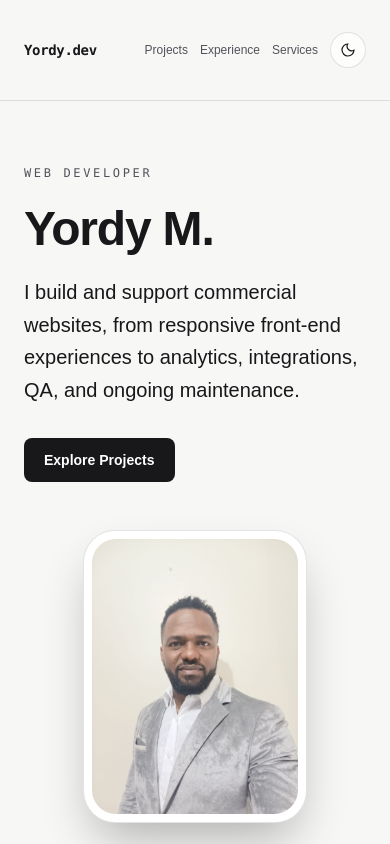
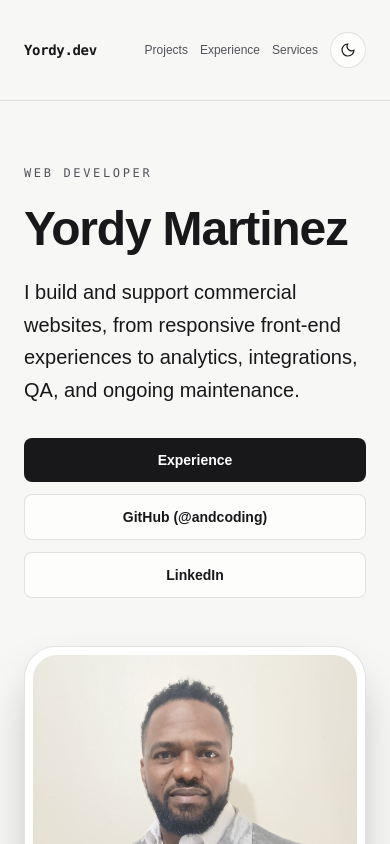
Before and after one commit to andcoding/My-Portfolio, a Next.js app: page / in a window 390 px wide. Shown: the top 844 px of the page. Built offline with nearby package versions, Linux system fonts and the light colour scheme.

Commit message:
Adjusted the mobile layout design

```diff
--- a/app/page.tsx
+++ b/app/page.tsx
@@ -71,30 +71,30 @@ export default function HomePage() {
           <div className="space-y-6">
             <p className="font-mono text-xs uppercase tracking-[0.22em] text-zinc-400">Web Developer</p>
             <h1 className="text-5xl font-bold leading-[0.98] tracking-tight text-zinc-50 sm:text-6xl lg:text-7xl">
-              Yordy M.
+              Yordy Martinez
             </h1>
             <p className="max-w-2xl text-xl leading-relaxed text-zinc-300 sm:text-2xl">
               I build and support commercial websites, from responsive front-end experiences to analytics, integrations, QA, and ongoing maintenance.
             </p>
-            <div className="flex flex-wrap items-center gap-3 pt-2">
-              <a href="#projects" className="rounded-lg bg-zinc-100 px-5 py-3 text-sm font-semibold text-zinc-950 transition hover:bg-white">
-                Explore Projects
+            <div className="flex flex-col gap-3 pt-2 sm:flex-row sm:flex-wrap">
+              <a href="#support" className="w-full rounded-lg bg-zinc-100 px-5 py-3 text-center text-sm font-semibold text-zinc-950 transition hover:bg-white motion-safe:hover:-translate-y-1 motion-safe:hover:scale-[1.02] motion-reduce:transition-none sm:w-auto">
+                Experience
               </a>
-              {/* <a href="https://github.com/andcoding" target="_blank" rel="noopener noreferrer" className="px-5 py-3 rounded-lg border border-white/15 bg-black/40 text-zinc-100 text-sm font-semibold hover:border-white/40 transition">
+              <a href="https://github.com/andcoding" target="_blank" rel="noopener noreferrer" className="w-full rounded-lg border border-white/15 bg-black/40 px-5 py-3 text-center text-sm font-semibold text-zinc-100 transition hover:border-white/40 motion-safe:hover:-translate-y-1 motion-safe:hover:scale-[1.02] motion-reduce:transition-none sm:w-auto">
                 GitHub (@andcoding)
-              </a> */}
-              {/* <a href="https://linkedin.com/in/yordy-martinez-34693b168" target="_blank" rel="noopener noreferrer" className="px-5 py-3 rounded-lg border border-white/15 bg-black/40 text-zinc-100 text-sm font-semibold hover:border-white/40 transition">
+              </a>
+              <a href="https://linkedin.com/in/yordy-martinez-34693b168" target="_blank" rel="noopener noreferrer" className="w-full rounded-lg border border-white/15 bg-black/40 px-5 py-3 text-center text-sm font-semibold text-zinc-100 transition hover:border-white/40 motion-safe:hover:-translate-y-1 motion-safe:hover:scale-[1.02] motion-reduce:transition-none sm:w-auto">
                 LinkedIn
-              </a> */}
+              </a>
             </div>
           </div>
-          <figure className="relative mx-auto w-full max-w-[224px] overflow-hidden rounded-[2rem] border border-white/15 bg-[var(--surface)] p-2 shadow-2xl shadow-black/30 sm:max-w-[252px] lg:max-w-none">
-            <div className="relative aspect-[3/4] overflow-hidden rounded-[1.5rem]">
+          <figure className="relative mx-auto w-full max-w-full overflow-hidden rounded-[2rem] border border-white/15 bg-[var(--surface)] p-2 shadow-2xl shadow-black/30 sm:max-w-[252px] lg:max-w-none">
+            <div className="relative aspect-[15/14] overflow-hidden rounded-[1.5rem] sm:aspect-[3/4]">
               <Image
                 src="/YordyPic2.jpeg"
                 alt="Portrait of Yordy Martinez"
                 fill
-                sizes="(max-width: 640px) 224px, (max-width: 1024px) 252px, 238px"
+                sizes="(max-width: 640px) calc(100vw - 3rem), (max-width: 1024px) 252px, 238px"
                 priority
                 className="object-cover"
               />
@@ -169,7 +169,7 @@ export default function HomePage() {
                   <li>Desktop, tablet, and mobile breakpoint QA</li>
                   <li>Typography, spacing, and button alignment review</li>
                 </ul>
-                <a href="https://www.davesinclairford.com/" target="_blank" rel="noopener noreferrer" className="inline-flex items-center gap-2 rounded-lg bg-zinc-100 px-4 py-2.5 text-sm font-semibold text-zinc-950 shadow-sm transition hover:bg-white hover:shadow-md focus-visible:outline-2 focus-visible:outline-offset-2 focus-visible:outline-zinc-400">Visit website <span aria-hidden="true">↗</span></a>
+                <a href="https://www.davesinclairford.com/" target="_blank" rel="noopener noreferrer" className="inline-flex w-full items-center justify-center gap-2 rounded-lg bg-zinc-100 px-4 py-2.5 text-sm font-semibold text-zinc-950 shadow-sm transition hover:bg-white hover:shadow-md focus-visible:outline-2 focus-visible:outline-offset-2 focus-visible:outline-zinc-400 sm:w-fit">Visit website <span aria-hidden="true">↗</span></a>
               </article>
 
               <article className="relative overflow-hidden rounded-2xl border border-white/10 bg-[var(--surface)] p-6 space-y-4 motion-safe:transition-transform motion-safe:duration-300 motion-safe:ease-out motion-safe:hover:z-10 motion-safe:hover:-translate-y-1 motion-safe:hover:scale-[1.02]">
@@ -187,7 +187,7 @@ export default function HomePage() {
                   <li>Kelley Blue Book CTA script implementation</li>
                   <li>Desktop/mobile form and script verification</li>
                 </ul>
-                <a href="https://www.futureford.com/" target="_blank" rel="noopener noreferrer" className="inline-flex items-center gap-2 rounded-lg bg-zinc-100 px-4 py-2.5 text-sm font-semibold text-zinc-950 shadow-sm transition hover:bg-white hover:shadow-md focus-visible:outline-2 focus-visible:outline-offset-2 focus-visible:outline-zinc-400">Visit website <span aria-hidden="true">↗</span></a>
+                <a href="https://www.futureford.com/" target="_blank" rel="noopener noreferrer" className="inline-flex w-full items-center justify-center gap-2 rounded-lg bg-zinc-100 px-4 py-2.5 text-sm font-semibold text-zinc-950 shadow-sm transition hover:bg-white hover:shadow-md focus-visible:outline-2 focus-visible:outline-offset-2 focus-visible:outline-zinc-400 sm:w-fit">Visit website <span aria-hidden="true">↗</span></a>
               </article>
 
               <article className="relative overflow-hidden rounded-2xl border border-white/10 bg-[var(--surface)] p-6 space-y-4 motion-safe:transition-transform motion-safe:duration-300 motion-safe:ease-out motion-safe:hover:z-10 motion-safe:hover:-translate-y-1 motion-safe:hover:scale-[1.02]">
@@ -205,7 +205,7 @@ export default function HomePage() {
                   <li>Third-party automotive tool integrations</li>
                   <li>Cross-device formatting and QA review</li>
                 </ul>
-                <a href="https://www.haciendanissan.com/" target="_blank" rel="noopener noreferrer" className="inline-flex items-center gap-2 rounded-lg bg-zinc-100 px-4 py-2.5 text-sm font-semibold text-zinc-950 shadow-sm transition hover:bg-white hover:shadow-md focus-visible:outline-2 focus-visible:outline-offset-2 focus-visible:outline-zinc-400">Visit website <span aria-hidden="true">↗</span></a>
+                <a href="https://www.haciendanissan.com/" target="_blank" rel="noopener noreferrer" className="inline-flex w-full items-center justify-center gap-2 rounded-lg bg-zinc-100 px-4 py-2.5 text-sm font-semibold text-zinc-950 shadow-sm transition hover:bg-white hover:shadow-md focus-visible:outline-2 focus-visible:outline-offset-2 focus-visible:outline-zinc-400 sm:w-fit">Visit website <span aria-hidden="true">↗</span></a>
               </article>
             </div>
 
```
